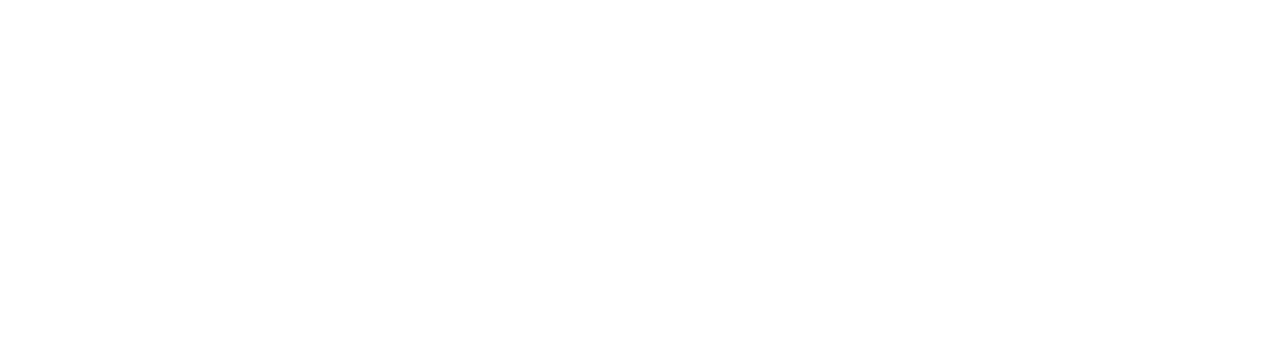
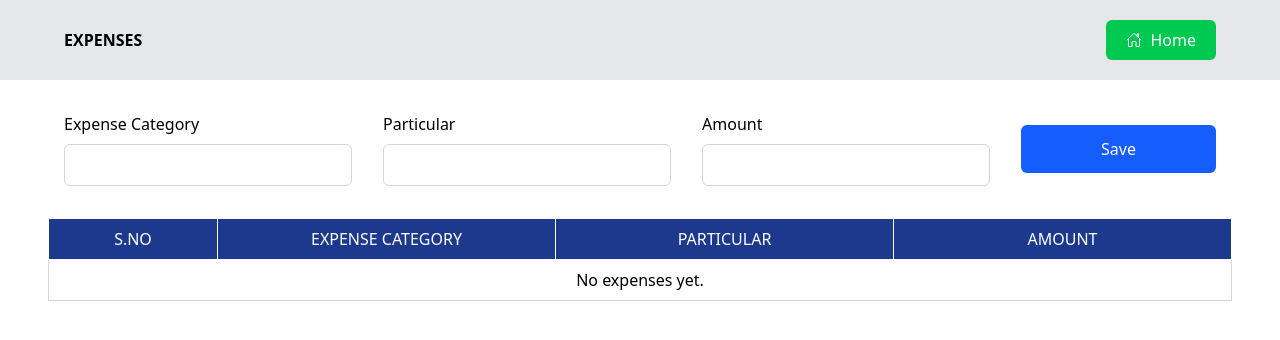
Before and after one commit to Zthree123/devarsh-co, a React (Vite) app: page /expense in a window 1280 px wide. Before the commit this address had no page. Shown: the top 340 px of the page. Built offline with nearby package versions, Linux system fonts and the light colour scheme.

Commit message:
Bill and Expense added

```diff
--- a/src/App.jsx
+++ b/src/App.jsx
@@ -18,6 +18,7 @@
 import ParentItems from './ParentItems';
 import PartyAdding from './PartyAdding';
 import Bill from './Bill';
+import Expenses from './Expenses';
 
 const App = () => {
   const [selectedProducts, setSelectedProducts] = useState([]);
@@ -54,6 +55,7 @@
         <Route path="/parentItem" element={<ParentItems />} />
         <Route path="/partyadding" element={<PartyAdding />} />
         <Route path="/bill" element={<Bill />} />
+        <Route path="/expense" element={<Expenses />} />
 
 
       </Routes>
--- a/src/Bill.jsx
+++ b/src/Bill.jsx
@@ -1,53 +1,69 @@
-import React from 'react';
+import React, { useEffect } from 'react';
 import { useLocation } from 'react-router-dom';
 
 const Bill = () => {
     const location = useLocation();
-  const { subTotalQty = 0, totalQty = 0, itemNames = [] } = location.state || {};
+    const { subTotalQty = 0, totalQty = 0, itemNames = [], totalAmount = 0 } = location.state || {};
+    console.log("Received totalAmount:", totalAmount);
 
-  // Calculate Net Total from item prices
-  const totalAmount = itemNames.reduce(
-    (acc, item) => acc + (item?.price || 0) * (1 - (item?.discount || 0) / 100),
-    0
-  );
+
+    useEffect(() => {
+        console.log("Updated:", { subTotalQty, totalQty, itemNames, totalAmount });
+    }, [subTotalQty, totalQty, itemNames, totalAmount]);
 
     return (
-    <div className="p-6 border rounded-lg shadow-md w-80 bg-white mx-auto mt-10">
-      <h2 className="text-xl font-bold text-center mb-3">🛒 Market Bill</h2>
+        <div className="p-6 border border-gray-300 rounded-lg shadow-md w-96 font-mono bg-white mx-auto mt-10">
+            <h2 className="text-xl font-bold text-center mb-3">🛒 Bill</h2>
             <hr className="border-t-2 border-gray-300 mb-3" />
 
-      <div className="text-sm">
+            <table className="w-full border-collapse mt-3">
+                <thead>
+                    <tr className="">
+                        <th className=" border-b px-4 py-2 w-1/3">Item</th>
+                        <th className=" border-b px-4 py-2 w-1/3">Qty</th>
+                        <th className=" border-b px-4 py-2 w-1/3">Amount</th>
+                    </tr>
+                </thead>
+                <tbody>
                     {itemNames.length > 0 ? (
                         itemNames.map((item, index) => (
-            <div key={index} className="flex justify-between my-2">
-              <span>
-                {item?.name || "Unknown Item"} x{item?.quantity || 1}
-              </span>
-              <span>₹{((item?.price || 0) * (1 - (item?.discount || 0) / 100)).toFixed(2)}</span>
-            </div>
+                            <tr key={index} className="text-center">
+                                <td className=" px-4 py-2">
+                                    {typeof item === "object" ? item.name : item}
+                                </td>
+                                <td className=" px-4 py-2">{item.quantity}</td>
+                                <td className=" px-4 py-2">
+                                    ₹{Number(item.amount).toFixed(2)}
+                                </td>
+                            </tr>
                         ))
                     ) : (
-          <p className="text-center text-gray-500">No items added</p>
+                        <tr>
+                            <td colSpan="3" className="text-center text-gray-500 py-3">
+                                No items added
+                            </td>
+                        </tr>
                     )}
-      </div>
+                </tbody>
+            </table>
 
-      <hr className="border-t-2 border-gray-300 my-3" />
+            <hr className="border-t-2 border-gray-300 mb-3" />
 
-      <div className="flex justify-between font-semibold text-lg">
+            <div className="flex justify-between text-lg">
                 <span>Total Qty:</span>
                 <span>{subTotalQty || 0}</span>
             </div>
-      <div className="flex justify-between font-semibold text-lg mt-1">
+            <div className="flex justify-between text-lg mt-1">
                 <span>Net Total:</span>
-        <span>₹{totalAmount.toFixed(2)}</span>
+                <span className='font-semibold'>₹ {Number(totalAmount).toFixed(2)}</span>
             </div>
 
-      <button
+            {/* <button
                 className="mt-4 w-full bg-blue-500 text-white py-2 rounded hover:bg-blue-600 transition-all"
                 onClick={() => window.print()}
             >
                 Print Bill
-      </button>
+            </button> */}
         </div>
     );
 };
--- a/src/Dashboard.jsx
+++ b/src/Dashboard.jsx
@@ -12,10 +12,12 @@
 import sales_qty from './images/sales_qty.png'
 import sales from './images/sales.png'
 import SalesGraph from './SalesGraph';
+import { GiExpense } from "react-icons/gi";
 
 const Dashboard = () => {
     const [mastersOpen, setMastersOpen] = useState(false)
     const [totalItems, setTotalItems] = useState(0)
+    const [expenseOpen, setExpenseOpen] = useState(false)
 
     const dashboard = [
         { head: 'Shortage Qty', amount: '#0', text: 'Items need to import', img: shortage_qty },
@@ -110,6 +112,33 @@
                     <TbWindowMaximize />
                     <p>Billing</p>
                 </Link>
+                <div
+                    onClick={() => setExpenseOpen(!expenseOpen)}
+                    className='relative flex items-center gap-2 bg-gray-200 p-3 rounded-md hover:bg-white cursor-pointer'>
+                    <GiExpense />
+                    Expenses
+                    <FaAngleDown />
+                    {
+                        expenseOpen && (
+                            <div className='absolute top-16 left-0 border z-10 bg-white border-gray-300 rounded-md w-40'>
+                                <ul className='py-1 flex flex-col'>
+                                    <Link
+                                        to='/expense'
+                                        className='hover:bg-blue-500 hover:text-white p-2'
+                                    >
+                                        Expense Category
+                                    </Link>
+                                    <li
+                                        className='hover:bg-blue-500 hover:text-white p-2'
+                                    >
+                                        Expense
+                                    </li>
+                                </ul>
+                            </div>
+                        )
+                    }
+                </div>
+
                 <div className='flex items-center gap-2 bg-gray-200 p-3 rounded-md hover:bg-white cursor-pointer'>
                     <TbReport />
                     <p>Reports</p>
--- /dev/null
+++ b/src/Expenses.jsx
@@ -0,0 +1,115 @@
+import React, { useState, useEffect } from 'react';
+import { Link } from 'react-router-dom';
+import { IoHomeOutline } from "react-icons/io5";
+
+const Expenses = () => {
+    const [expenseCategory, setExpenseCategory] = useState("");
+    const [amount, setAmount] = useState("");
+    const [expenses, setExpenses] = useState([]);
+    const [particular, setParticular] = useState("")
+
+    const handleSave = () => {
+        if (expenseCategory && amount) {
+            const newExpense = {
+                id: expenses.length + 1,
+                category: expenseCategory,
+                particular: particular,
+                amount: amount
+            };
+            setExpenses([...expenses, newExpense]);
+            setExpenseCategory("");
+            setAmount("");
+        }
+    };
+
+    useEffect(() => {
+        const savedExpenses = JSON.parse(localStorage.getItem("expenses")) || [];
+        setExpenses(savedExpenses);
+    }, []);
+
+    useEffect(() => {
+        localStorage.setItem("expenses", JSON.stringify(expenses));
+    }, [expenses]);
+
+    return (
+        <div>
+            <div className='bg-gray-200 py-5 flex items-center justify-between px-16'>
+                <p className='font-semibold uppercase'>Expenses</p>
+                <Link
+                    to='/dashboard'
+                    className='flex items-center gap-2 bg-green-500 text-white px-5 py-2 cursor-pointer rounded-md hover:bg-green-600'>
+                    <IoHomeOutline />
+                    <span>Home</span>
+                </Link>
+            </div>
+
+            <div className='flex items-center justify-between px-16 py-8'>
+                <div className='flex flex-col items-center gap-2'>
+                    <label className='self-start'>Expense Category</label>
+                    <input
+                        type="text"
+                        value={expenseCategory}
+                        onChange={(e) => setExpenseCategory(e.target.value)}
+                        className='outline-none border border-gray-300 rounded-md px-2 py-2 w-72' />
+                </div>
+                <div className='flex flex-col items-center gap-2'>
+                    <label className='self-start'>Particular</label>
+                    <input
+                        type="text"
+                        value={particular}
+                        onChange={(e) => setParticular(e.target.value)}
+                        className='outline-none border border-gray-300 rounded-md px-2 py-2 w-72' />
+                </div>
+                <div className='flex flex-col items-center gap-2'>
+                    <label className='self-start'>Amount</label>
+                    <input
+                        type="text"
+                        value={amount}
+                        onChange={(e) => setAmount(e.target.value)}
+                        className='outline-none border border-gray-300 rounded-md px-2 py-2 w-72' />
+                </div>
+                <div
+                    className='bg-blue-600 text-white px-20 py-3 rounded-md cursor-pointer'
+                    onClick={handleSave}>
+                    <button className='cursor-pointer'>Save</button>
+                </div>
+            </div>
+
+            <div className='mx-12'>
+                <table className='w-full px-12 border border-gray-300'>
+                    <thead>
+                        <tr className='bg-blue-900 text-white'>
+                            <th className='font-medium uppercase py-2 border border-white w-48'>S.No</th>
+                            <th className='font-medium uppercase py-2 border border-white w-96'>Expense Category</th>
+                            <th className='font-medium uppercase py-2 border border-white w-96'>Particular</th>
+                            <th className='font-medium uppercase py-2 border border-white w-96'>Amount</th>
+                            {/* <th className='font-medium uppercase py-2 border border-white w-96'>Action</th> */}
+                        </tr>
+                    </thead>
+                    <tbody >
+                        {
+                            expenses.length > 0 ?
+                                (
+                                    expenses.map((expense, index) => (
+                                        <tr key={expense.id} className='border-b border-gray-300'>
+                                            <td className='border-r border-gray-300 text-center py-2 w-48'>{index + 1}</td>
+                                            <td className='border-r border-gray-300 text-center py-2 w-96'>{expense.category}</td>
+                                            <td className='border-r border-gray-300 text-center py-2 w-96'>{expense.particular}</td>
+                                            <td className='border-r border-gray-300 text-center py-2 w-96'>₹ {expense.amount}.00</td>
+                                            {/* <td className='border-r border-gray-300 text-center py-2'></td> */}
+                                        </tr>
+                                    ))
+                                ) : (
+                                    <tr>
+                                        <td colSpan={4} className='border border-gray-300 text-center py-2 w-full'>No expenses yet.</td>
+                                    </tr>
+                                )
+                        }
+                    </tbody>
+                </table>
+            </div>
+        </div>
+    );
+};
+
+export default Expenses;
--- a/src/PartyAdding.jsx
+++ b/src/PartyAdding.jsx
@@ -47,7 +47,7 @@
 
     return (
         <div>
-            <div className='relative flex justify-between w-full py-12 px-5 gap-4' ref={dropdownRef}>
+            <div className='relative flex justify-between w-full pb-6 pt-10 px-5 gap-4' ref={dropdownRef}>
                 <input
                     type="text"
                     placeholder='SEARCH BY NAME'
```
Also changed, not shown: src/Billing.jsx (+27 -31 lines), src/Master.jsx (+14 -9 lines). Lines whose indentation alone changed are shown as unchanged.
